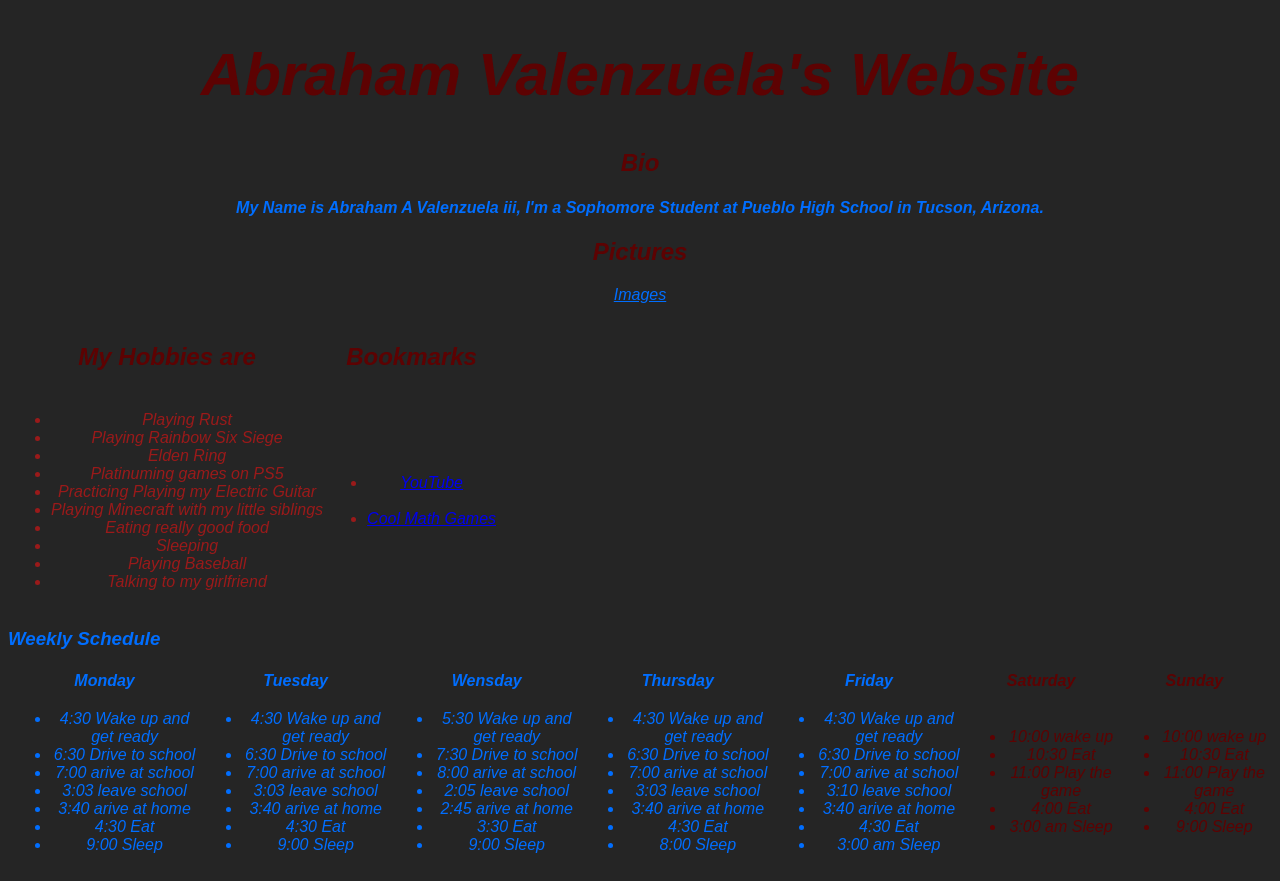
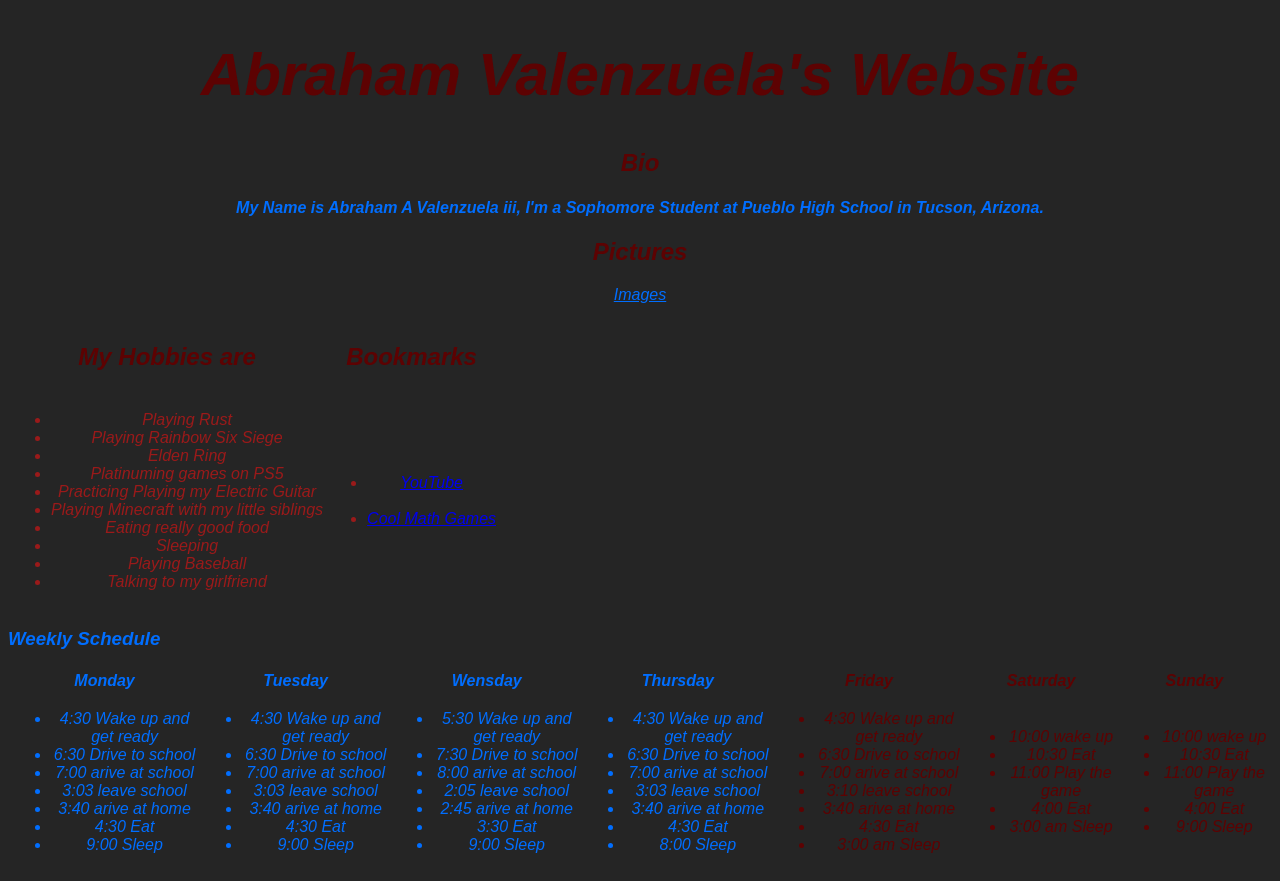
Before and after one commit to I-luv-Monster/Personal-Website-Project, a plain HTML site: page index.html in a window 1280 px wide. Drawn offline with Linux system fonts and the light colour scheme.

Commit message:
Finished Personal Project Real 09-26-25

```diff
--- a/index.html
+++ b/index.html
@@ -50,7 +50,7 @@
                 <th>Tuesday</th>
                 <th>Wensday</th>
                 <th>Thursday</th>
-                <th>Friday</th>
+                <th id="li">Friday</th>
                 <th id="li">Saturday</th>
                 <th id="li">Sunday</th>
             </tr>
@@ -100,13 +100,13 @@
              </td>
              <td>
                 <ul>
-                    <li class="li">4:30 Wake up and get ready</li>
-                    <li class="li">6:30 Drive to school</li>
-                    <li class="li">7:00 arive at school</li>
-                    <li class="li">3:10 leave school</li>
-                    <li class="li">3:40 arive at home</li>
-                    <li class="li">4:30 Eat</li>
-                    <li class="li">3:00 am Sleep</li>
+                    <li id="li">4:30 Wake up and get ready</li>
+                    <li id="li">6:30 Drive to school</li>
+                    <li id="li">7:00 arive at school</li>
+                    <li id="li">3:10 leave school</li>
+                    <li id="li">3:40 arive at home</li>
+                    <li id="li">4:30 Eat</li>
+                    <li id="li">3:00 am Sleep</li>
                 </ul>
              </td>
              <td>
```
Also changed, not shown: pics.html (+4 -0 lines).
